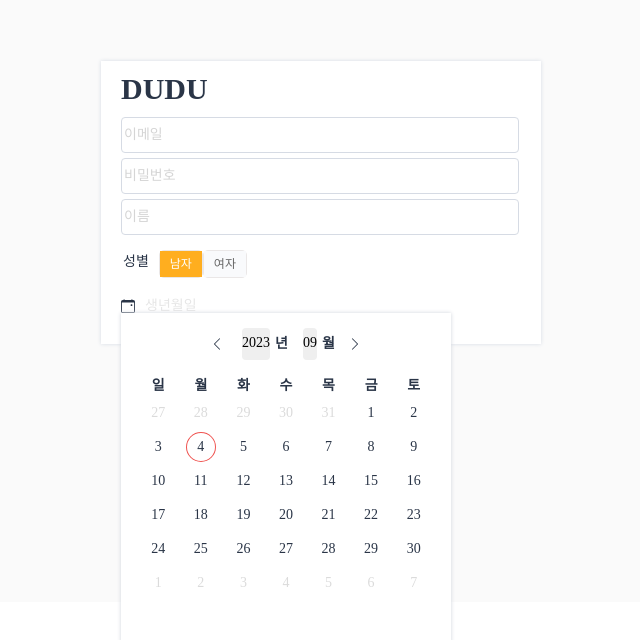
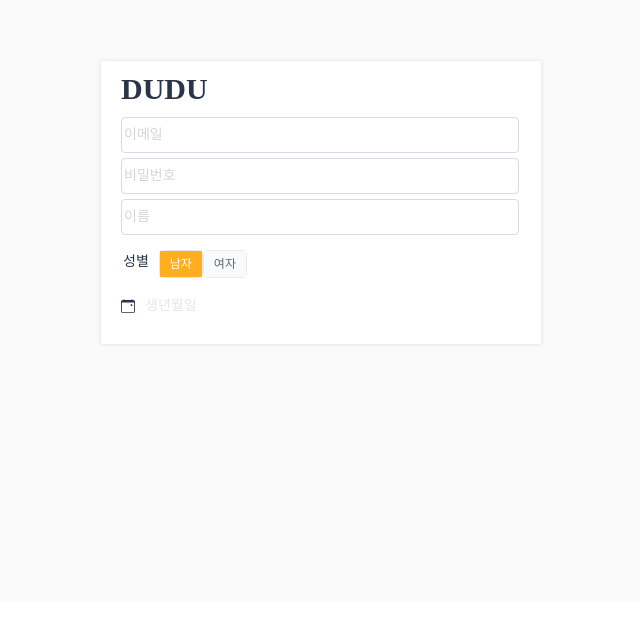
Before and after one commit to wldus904/DUDU, a Next.js app: page /home/Join in a window 1280 px wide. Shown: the part 198-838 px from the top of the page, without its empty margins (319-959 px from the left). After the commit the page ends 800 px from the top, so only its background shows below. Built offline with nearby package versions, Linux system fonts and the light colour scheme.

Commit message:
feat: date picker, radio group component 수정

```diff
--- a/src/components/date/DatePicker.tsx
+++ b/src/components/date/DatePicker.tsx
@@ -68,7 +68,7 @@ const CalendarBox = styled.div`
 const DatePicker = (props) => {
     const calendarRef = useRef(null);
     const [showDate, setShowDate] = useState(null);
-    const [isShowCalendar, setIsShowCalendar] = useState(true);
+    const [isShowCalendar, setIsShowCalendar] = useState(false);
     const currentDate = convertDateFormat(new Date(), ".");
 
     useEffect(() => {
--- a/src/components/input/RadioGroup.tsx
+++ b/src/components/input/RadioGroup.tsx
@@ -27,7 +27,7 @@ const RadioGroup = ({ setValue, radios, topTitle, leftTitle, groupName, disabled
 
     return (
         <RadioGroupWrapper topTitle={topTitle} disabled={disabled}>
-            <Title>{topTitle ?? leftTitle}</Title>
+            {topTitle || leftTitle ? <Title>{topTitle || leftTitle}</Title> : null}
             <RadioGroupBox onChange={onChangeValue}>
                 {radios.map((radio) => {
                     return (
```
